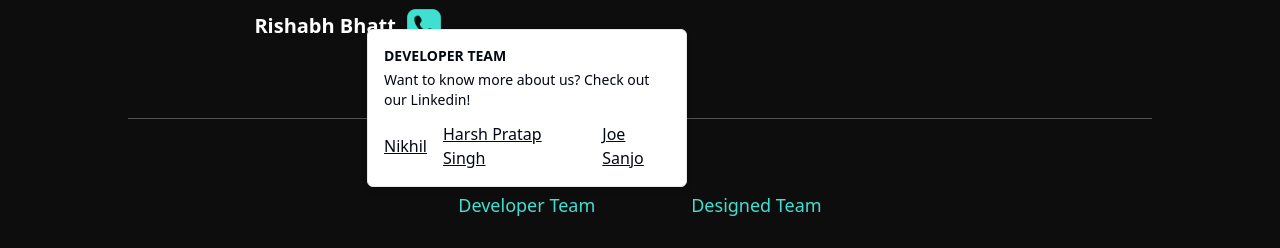
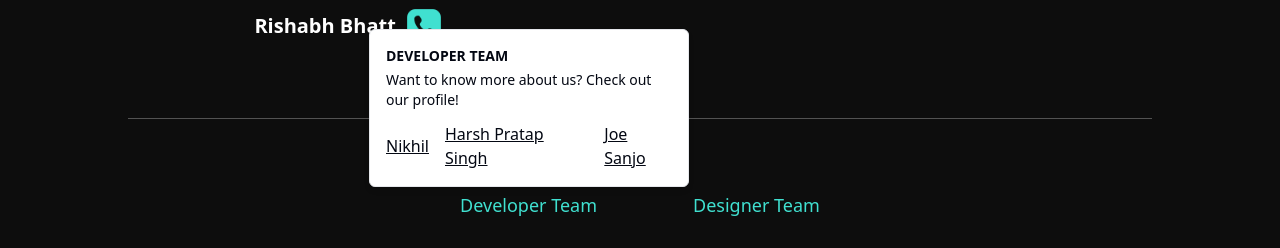
Before and after one commit to nikhilcodes0/xactitude2k25, a Next.js app: page /about in a window 1280 px wide. Both pictures are taken after a click on the button "Developer Team". Shown: the part 3024-3272 px from the top of the page. Built offline with nearby package versions, Linux system fonts and the light colour scheme.

Commit message:
profile link changed

```diff
--- a/app/components/Footer.tsx
+++ b/app/components/Footer.tsx
@@ -95,11 +95,11 @@ const Footer = () => {
                 <div className="space-y-1">
                   <h4 className="text-sm font-semibold">DEVELOPER TEAM</h4>
                   <p className="text-sm">
-                    Want to know more about us? Check out our Linkedin!
+                    Want to know more about us? Check out our profile!
                   </p>
                   <div className="flex items-center pt-2 underline">
                     <span className="">
-                      <a href="https://www.linkedin.com/in/nikhil-kumar-408758202/" target="_blank">Nikhil</a>
+                      <a href="https://github.com/nikhilcodes0" target="_blank">Nikhil</a>
                     </span>
                     <span className=" ml-4">
                       <a href="https://www.linkedin.com/in/harsh-pratap-singh-4all3n/" target="_blank">Harsh Pratap Singh</a>
@@ -116,18 +116,18 @@ const Footer = () => {
         <div className="text-white ">
           <HoverCard>
             <HoverCardTrigger asChild>
-              <button className="text-[#40E0D0] text-lg">Designed Team</button>
+              <button className="text-[#40E0D0] text-lg">Designer Team</button>
             </HoverCardTrigger>
             <HoverCardContent className="w-80">
               <div className="flex justify-between space-x-4">
                 <div className="space-y-1">
-                  <h4 className="text-sm font-semibold">DESIGN TEAM</h4>
+                  <h4 className="text-sm font-semibold">DESIGNER TEAM</h4>
                   <p className="text-sm">
-                    Want to know more about us? Check out our Linkedin!
+                    Want to know more about us? Check out our Profile!
                   </p>
                   <div className="flex items-center pt-2 underline">
                     <span className="">
-                      <a href="https://www.linkedin.com/in/fahad-noufal-25109222b/" target="_blank">Fahad</a>
+                      <a href="https://github.com/fahadNoufal" target="_blank">Fahad</a>
                     </span>
                     <span className=" ml-4">
                       <a href="https://www.linkedin.com/in/aditya-kalbandhe-a220a2256/" target="_blank">Aditya</a>
```
